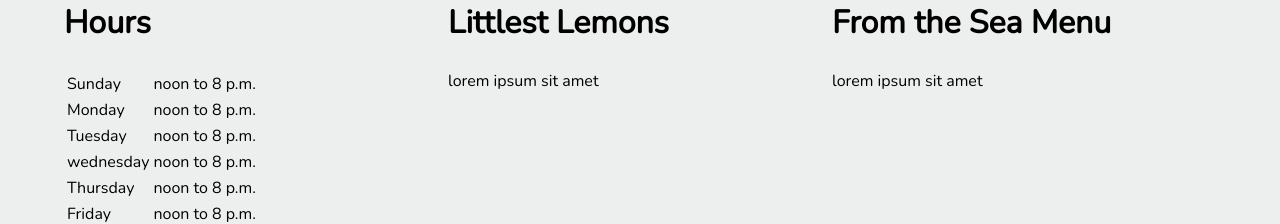
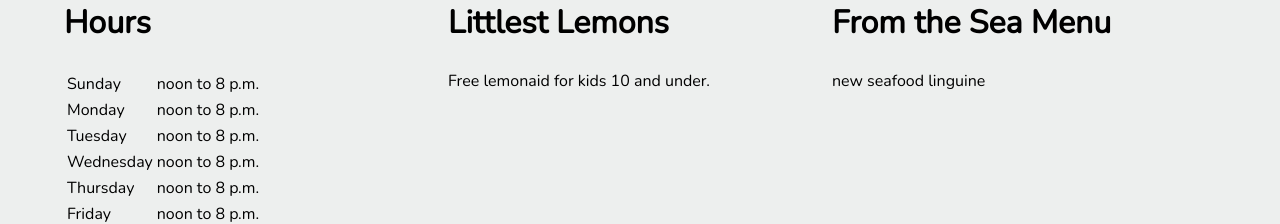
Before and after one commit to alikolberg/littlelemonresturant, a plain HTML site: page index.html in a window 1280 px wide. Shown: the part 673-897 px from the top of the page. Drawn offline with nearby package versions, Linux system fonts and the light colour scheme.

Commit message:
update txt

```diff
--- a/index.html
+++ b/index.html
@@ -56,7 +56,7 @@
                         <td>noon to 8 p.m.</td>
                     </tr>
                     <tr>
-                        <td>wednesday</td>
+                        <td>Wednesday</td>
                         <td>noon to 8 p.m.</td>
                     </tr>
                     <tr>
@@ -77,13 +77,13 @@
             </article>
             <article>
                 <h2>Littlest Lemons</h2>
-                <p>lorem ipsum sit amet
+                <p> Free lemonaid for kids 10 and under.
 
                 </p>
             </article>
             <article>
                 <h2>From the Sea Menu</h2>
-                <p>lorem ipsum sit amet
+                <p> new seafood linguine
 
                 </p>
             </article>
```
